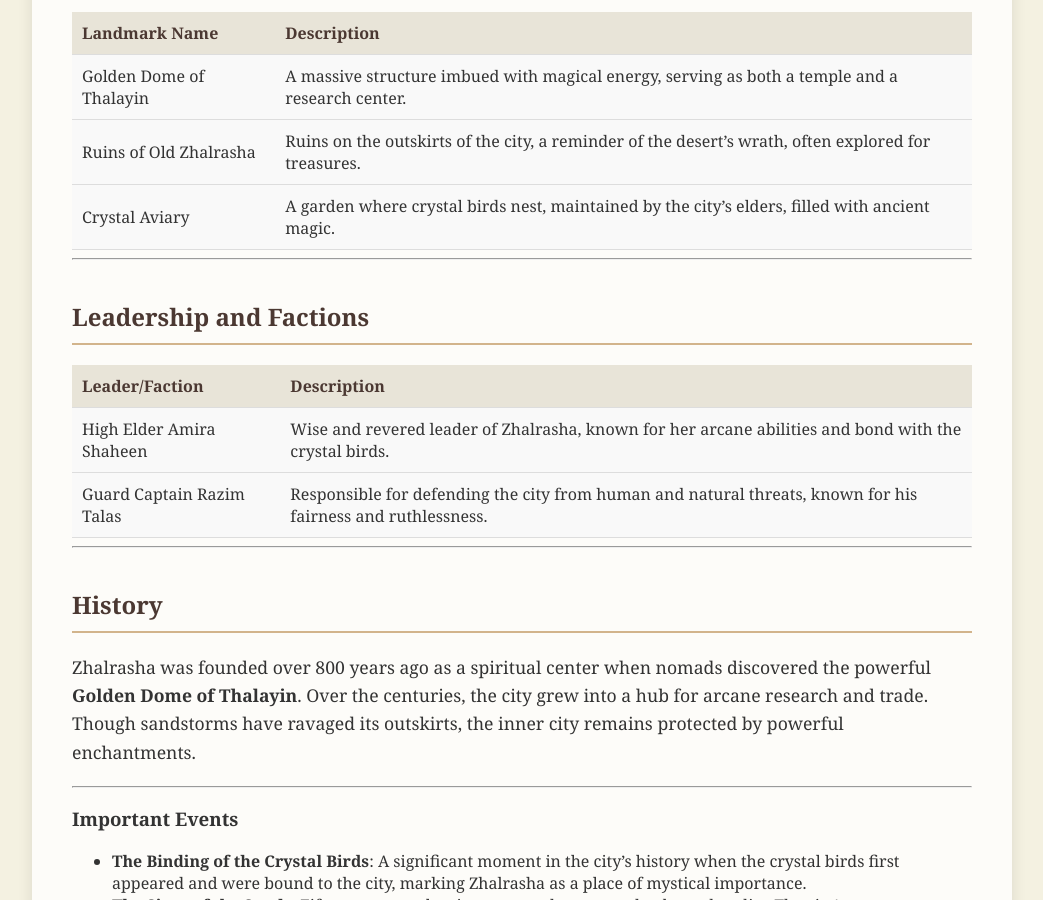
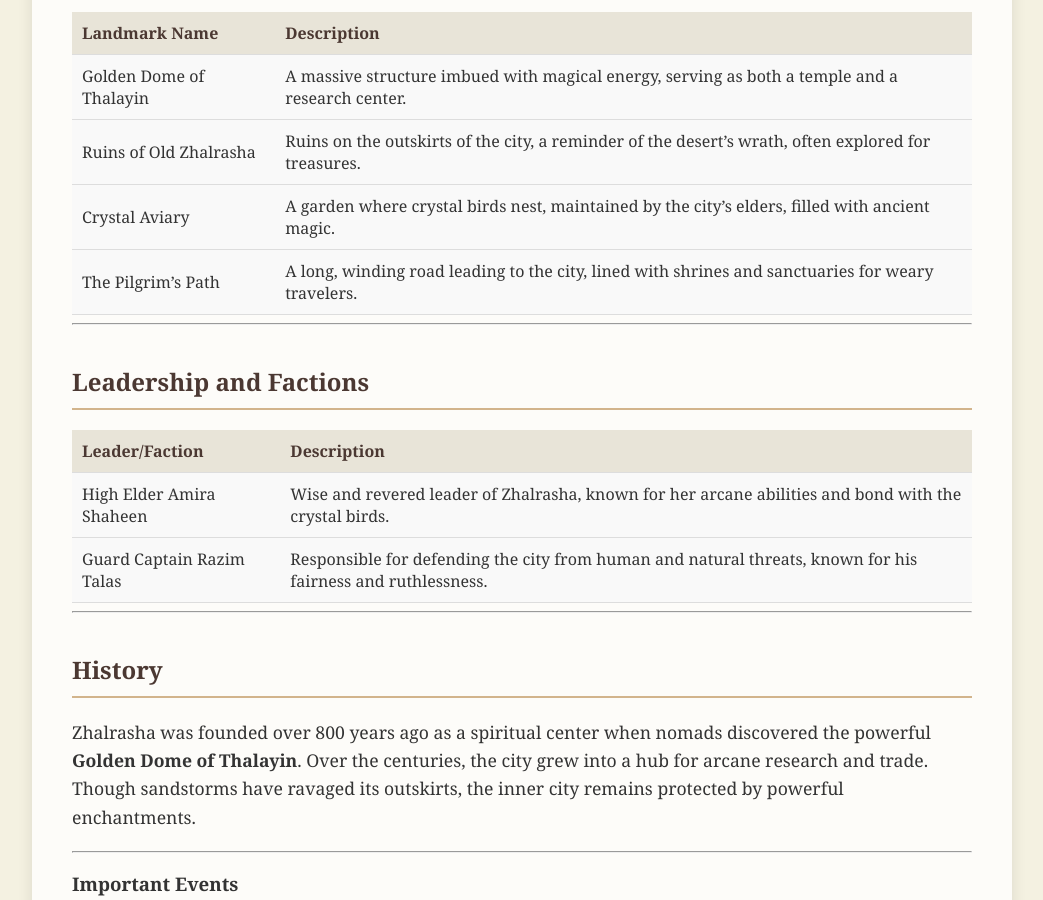
Before and after one commit to arcticblizzard/Myridia, a Jekyll site: the page built from locations/zhalrasha.md, in a window 1280 px wide and 900 px high, scrolled down 1325 px. Shown: the whole window, without its empty margins (118-1161 px from the left). Built offline with Jekyll 4.4.1, drawn with Linux system fonts in a browser that asks for light colours.

Commit message:
Update zhalrasha.md

```diff
--- a/locations/zhalrasha.md
+++ b/locations/zhalrasha.md
@@ -30,6 +30,7 @@ Zhalrasha is a mystical city located at the mouth of Crystaline Bay, known for i
 | Golden Dome of Thalayin   | A massive structure imbued with magical energy, serving as both a temple and a research center. |
 | Ruins of Old Zhalrasha    | Ruins on the outskirts of the city, a reminder of the desert’s wrath, often explored for treasures. |
 | Crystal Aviary           | A garden where crystal birds nest, maintained by the city’s elders, filled with ancient magic.  |
+| The Pilgrim’s Path | A long, winding road leading to the city, lined with shrines and sanctuaries for weary travelers. |
 
 ---
 
```
